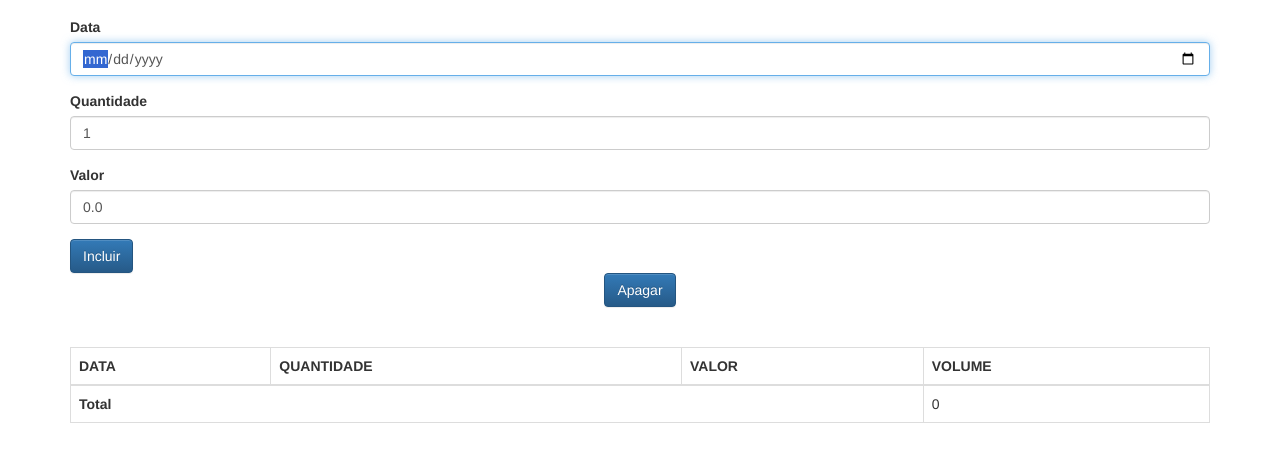
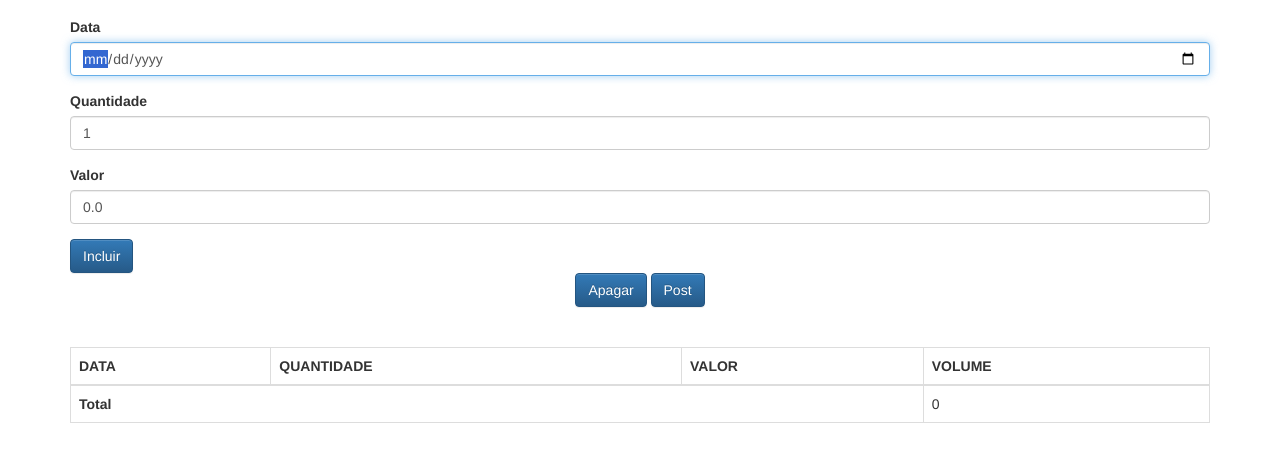
Before and after one commit to rafaelsouz/alura-js-avancado, a plain HTML site: page client/index.html in a window 1280 px wide. Shown: the part 125-586 px from the top of the page. Drawn offline with Linux system fonts and the light colour scheme; no server answers.

Commit message:
Readme preenchido e fazendo pequenos ajuste nos arquivos HTML

```diff
--- a/client/index.html
+++ b/client/index.html
@@ -38,6 +38,11 @@
         <button onclick="negociacaoController.apaga()" class="btn btn-primary text-center" type="button">
             Apagar
         </button>
+
+        <a href="post.html"> <button class="btn btn-primary text-center" type="button">
+            Post
+        </button> </a>
+
     </div>
     <br>
     <br>
```
Also changed, not shown: client/post.html (+2 -0 lines), Negociacoes.png (added), README.md.
